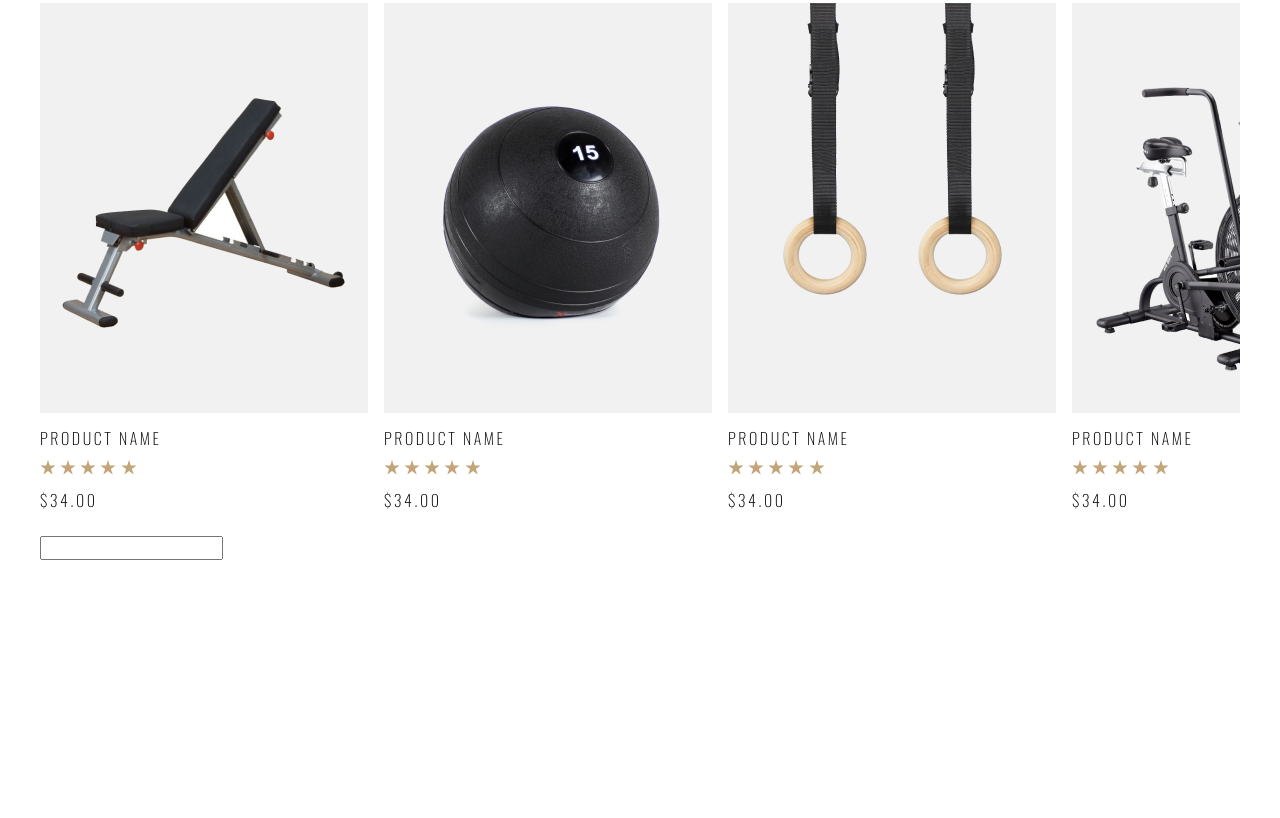
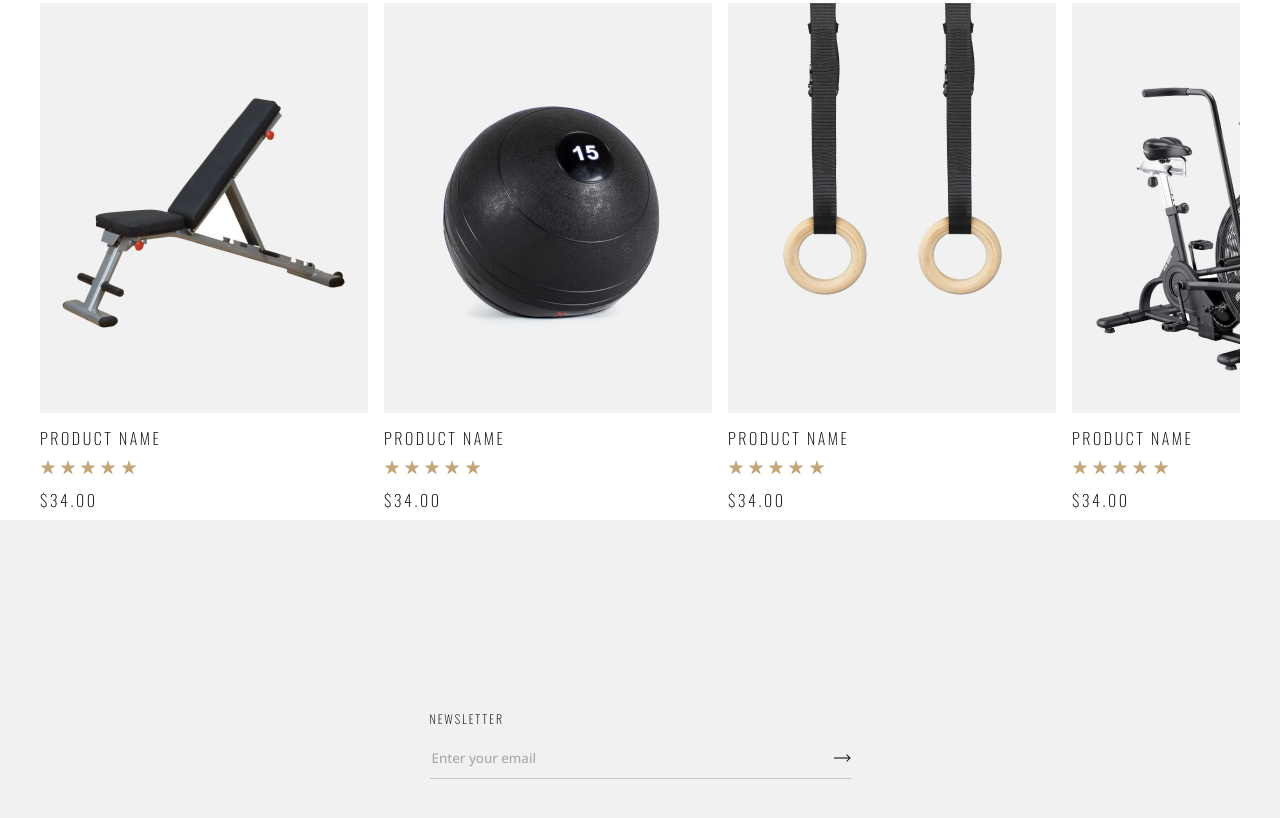
Before and after one commit to Saddam-tech/AL-TASK-1, a website built with Parcel: page index.html in a window 1280 px wide. Shown: the part 2107-2925 px from the top of the page. Before the commit the page ends 2667 px from the top, so only its background shows below. Built offline with nearby package versions, Linux system fonts and the light colour scheme.

Commit message:
footer almost ready

```diff
--- a/index.html
+++ b/index.html
@@ -122,11 +122,12 @@
       <!-- sub-section-4 -->
 
       <!-- footer -->
-      <section class="sub-section-3">
+      <section class="footer">
         <section class="column-1">
-          <p class="header"></p>
+          <p class="header">NEWSLETTER</p>
           <div class="input-holder">
-            <input type="text" />
+            <input type="text" placeholder="Enter your email" />
+            <img src="./static/arrow_right.png" alt="arrow right" />
           </div>
           <div class="socials"></div>
         </section>
--- a/styles.css
+++ b/styles.css
@@ -160,3 +160,42 @@ body {
 #carousel .product .image-wrap img {
   max-width: 328px;
 }
+
+.footer {
+  display: flex;
+  align-items: center;
+  justify-content: center;
+  background-color: #f1f1f1;
+  height: 438px;
+}
+
+.footer .column-1 .header {
+  font-family: "Oswald", sans-serif;
+  letter-spacing: 0.165em;
+  text-transform: uppercase;
+  font-size: 12px;
+  line-height: 14px;
+}
+
+.footer .column-1 .input-holder {
+  display: flex;
+  align-items: center;
+  justify-content: space-between;
+  max-width: 460px;
+  border-bottom: 1px solid #c4c4c4;
+  padding: 10px 0;
+}
+
+.footer .column-1 .input-holder img {
+  height: 100%;
+}
+
+.footer .column-1 .input-holder input {
+  border: none;
+  width: 400px;
+  background: transparent;
+}
+.footer .column-1 .input-holder input::placeholder {
+  color: #000000;
+  opacity: 0.3;
+}
```
Also changed, not shown: static/arrow_right.png (added).
